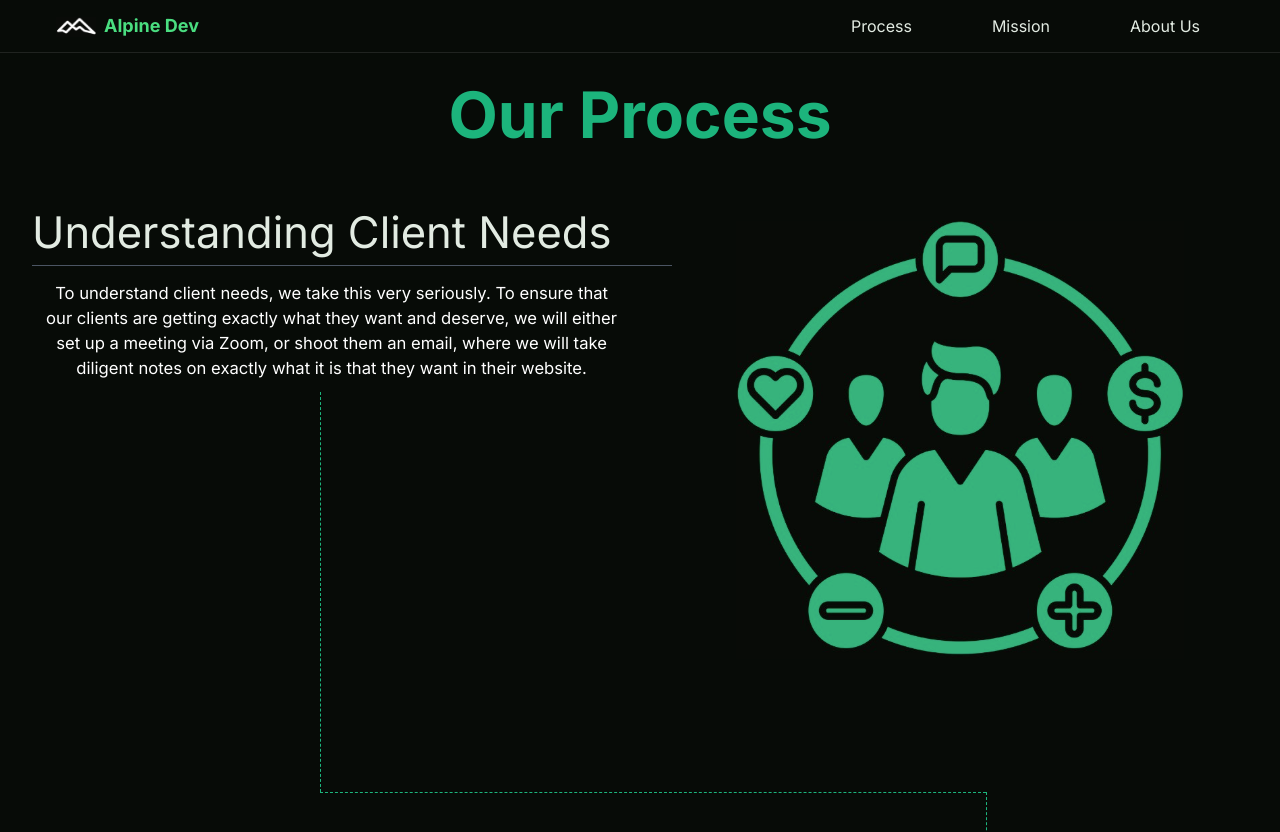
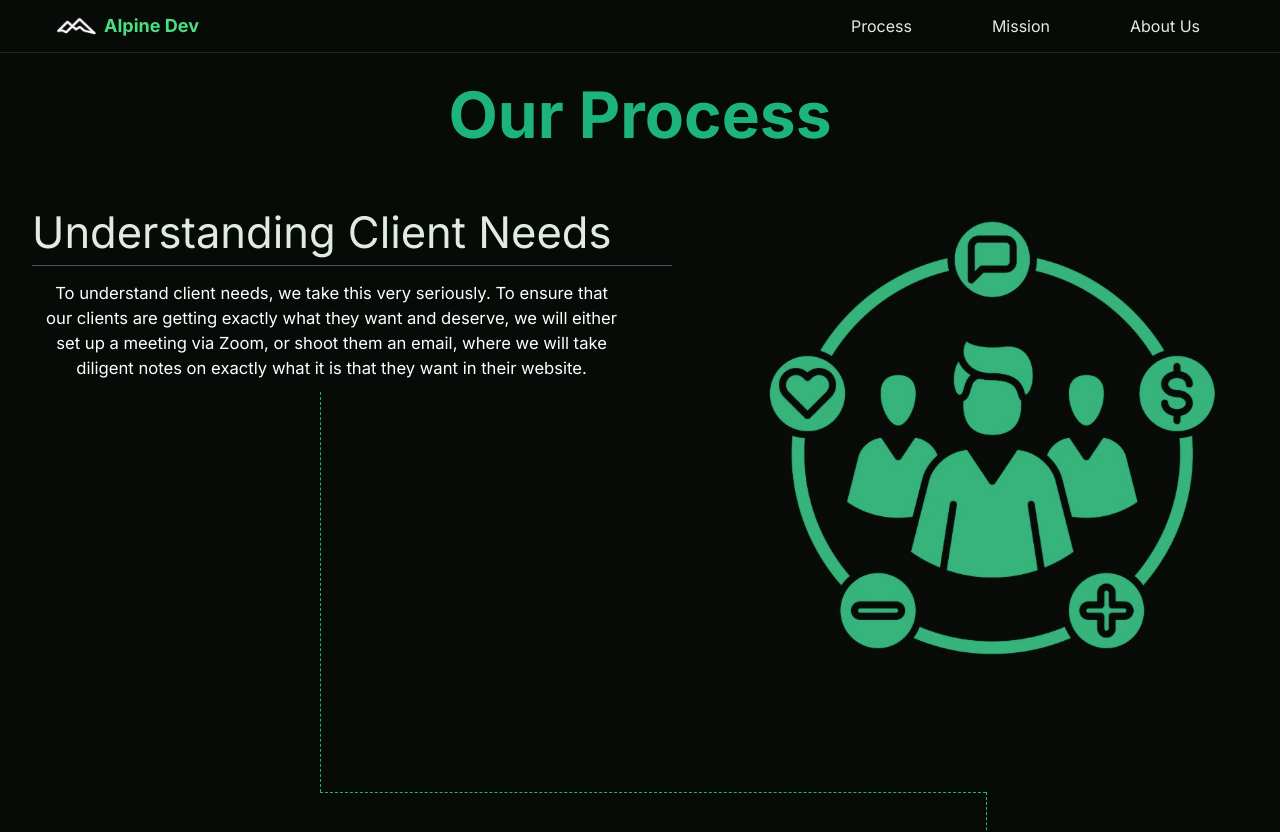
Before and after one commit to SaiChittella/Alpine_Dev_Website, a Next.js app: page /process in a window 1280 px wide. Shown: the top 832 px of the page. Built offline with nearby package versions, Linux system fonts and the light colour scheme.

Commit message:
Cleaned up Animations

```diff
--- a/src/app/about/page.tsx
+++ b/src/app/about/page.tsx
@@ -3,7 +3,7 @@ import AboutUsSection from "./AboutUsSection";
 export default function AboutUs() {
 	const lalith = {
 		name: "Lalith",
-		position: "Co-Founder",
+		position: "Co-Founder & CTO",
 		paragraph: "*Insert Text Here*",
 		urls: [
 			"imgs/about/lalith/tabla.svg",
@@ -14,7 +14,7 @@ export default function AboutUs() {
 	};
 	const sai = {
 		name: "Sai",
-		position: "Co-Founder",
+		position: "Co-Founder & CEO",
 		paragraph: "*Insert Text Here*",
 		urls: [
 			"imgs/about/sai/gym.svg",
@@ -25,18 +25,18 @@ export default function AboutUs() {
 	};
 	const tanush = {
 		name: "Tanush",
-		position: "Senior Developer",
+		position: "Senior Developer & CFO",
 		paragraph: "*Insert Text Here*",
 		urls: [
 			"imgs/about/tanush/chess.svg",
 			"imgs/about/coding.svg",
-			"imgs/about/coding.svg",
+			"imgs/about/tanush/basketball.svg",
 		],
 		picture: "imgs/about/tanush/Tanush.jpg",
 	};
 	const logan = {
 		name: "Logan",
-		position: "Head of Design",
+		position: "Head of Design & CIO",
 		paragraph: "*Insert Text Here*",
 		urls: [
 			"imgs/about/logan/basketball.svg",
--- a/src/app/process/page.tsx
+++ b/src/app/process/page.tsx
@@ -15,12 +15,12 @@ export default function Process() {
 		gsap.fromTo(
 			".left-content",
 			{ x: -1000, opacity: 0.5 },
-			{ x: "0%", opacity: 1, duration: 2 }
+			{ x: "-50%", opacity: 1, duration: 2 }
 		);
 		gsap.fromTo(
 			".right-content",
 			{ x: 1000, opacity: 0.5 },
-			{ x: "0%", opacity: 1, duration: 2 }
+			{ x: "-15%", opacity: 1, duration: 2 }
 		);
 	}, []);
 
@@ -31,7 +31,7 @@ export default function Process() {
 			".content-left-fade",
 			{ x: -1000, opacity: 0 },
 			{
-				x: "0%",
+				x: "0vw",
 				opacity: 1,
 				duration: 2,
 				scrollTrigger: {
@@ -62,7 +62,7 @@ export default function Process() {
 			".content-right-fade",
 			{ x: 1000, opacity: 0 },
 			{
-				x: "0%",
+				x: "0vw",
 				opacity: 1,
 				duration: 2,
 				scrollTrigger: {
@@ -115,7 +115,6 @@ export default function Process() {
 						position: "absolute",
 						top: "calc(100vh / 4)",
 						left: "27.5%",
-						transform: "translateX(-50%)",
 						width: "50vw",
 					}}
 				>
@@ -131,7 +130,7 @@ export default function Process() {
 						style={{
 							position: "absolute",
 							left: "75%",
-							transform: "translateX(-50%) translateY(50%)",
+							transform: "translateY(50%)",
 							width: "35vw",
 							height: "55vh",
 							objectFit: "contain",
```
Also changed, not shown: public/imgs/about/tanush/basketball.svg (added).
